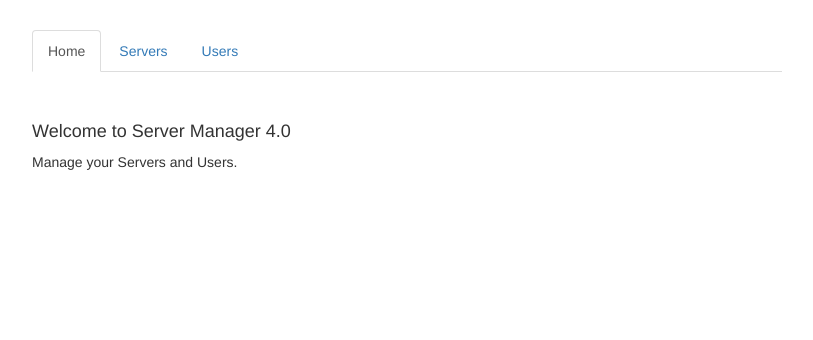
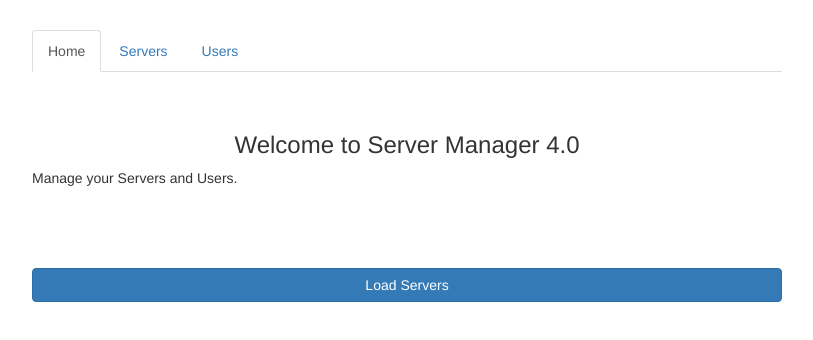
Before and after one commit to du-almeidalima/angular-course, an Angular app: page / in a window 1280 px wide. Shown: the top 340 px of the page, without its empty margins (233-1046 px from the left). Built offline with nearby package versions, Linux system fonts and the light colour scheme.

Commit message:
Section 11: Navigating Programmatically

```diff
--- a/src/app/home/home.component.html
+++ b/src/app/home/home.component.html
@@ -1,2 +1,8 @@
-<h4>Welcome to Server Manager 4.0</h4>
-<p>Manage your Servers and Users.</p>
+<h3 class="text-center">Welcome to Server Manager 4.0</h3>
+<p style="margin-bottom: 10vh">Manage your Servers and Users.</p>
+
+<button class="btn btn-primary btn-block" (click)="onLoadServers()">Load Servers</button>
+
+<!--
+  What if one needed to navigate programmatically, or via TS code?
+ -->
--- a/src/app/home/home.component.ts
+++ b/src/app/home/home.component.ts
@@ -1,4 +1,5 @@
 import { Component, OnInit } from '@angular/core';
+import {Router} from '@angular/router';
 
 @Component({
   selector: 'app-home',
@@ -7,9 +8,24 @@ import { Component, OnInit } from '@angular/core';
 })
 export class HomeComponent implements OnInit {
 
-  constructor() { }
+  constructor(private router: Router) { }
 
   ngOnInit() {
   }
 
+  public onLoadServers() {
+    // Complex calculation
+    setTimeout(() => {
+      this.router.navigate(['/servers'])
+        .then( () => {
+          console.log(this.router.url);
+      });
+
+    }, 1500);
+  }
 }
+
+/**
+ * Here, to navigate to somewhere else from a TS file one could make use of the Router. By injecting it to the constructor
+ * the Router method navigate can travel to another component listed in the routers array
+ */
```
